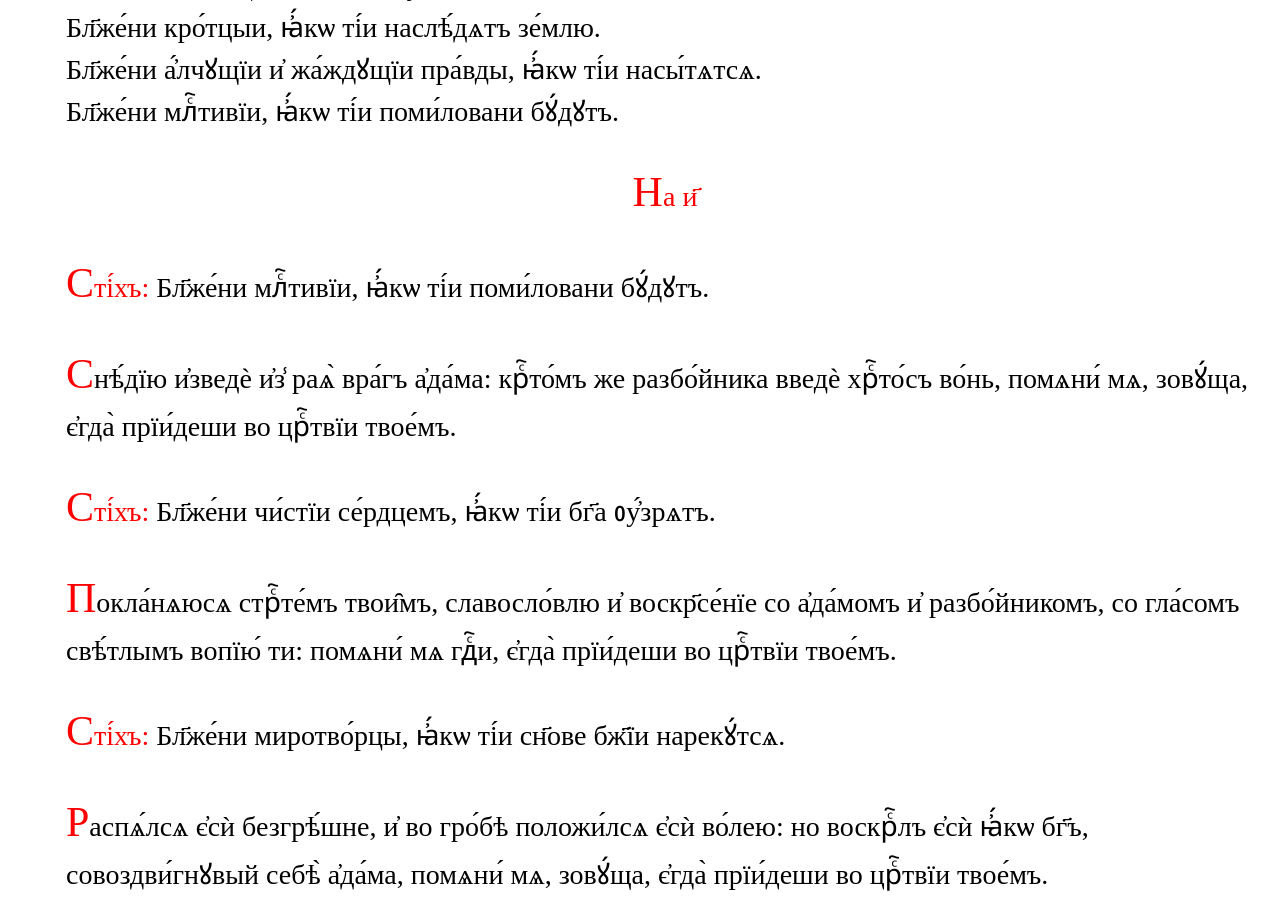
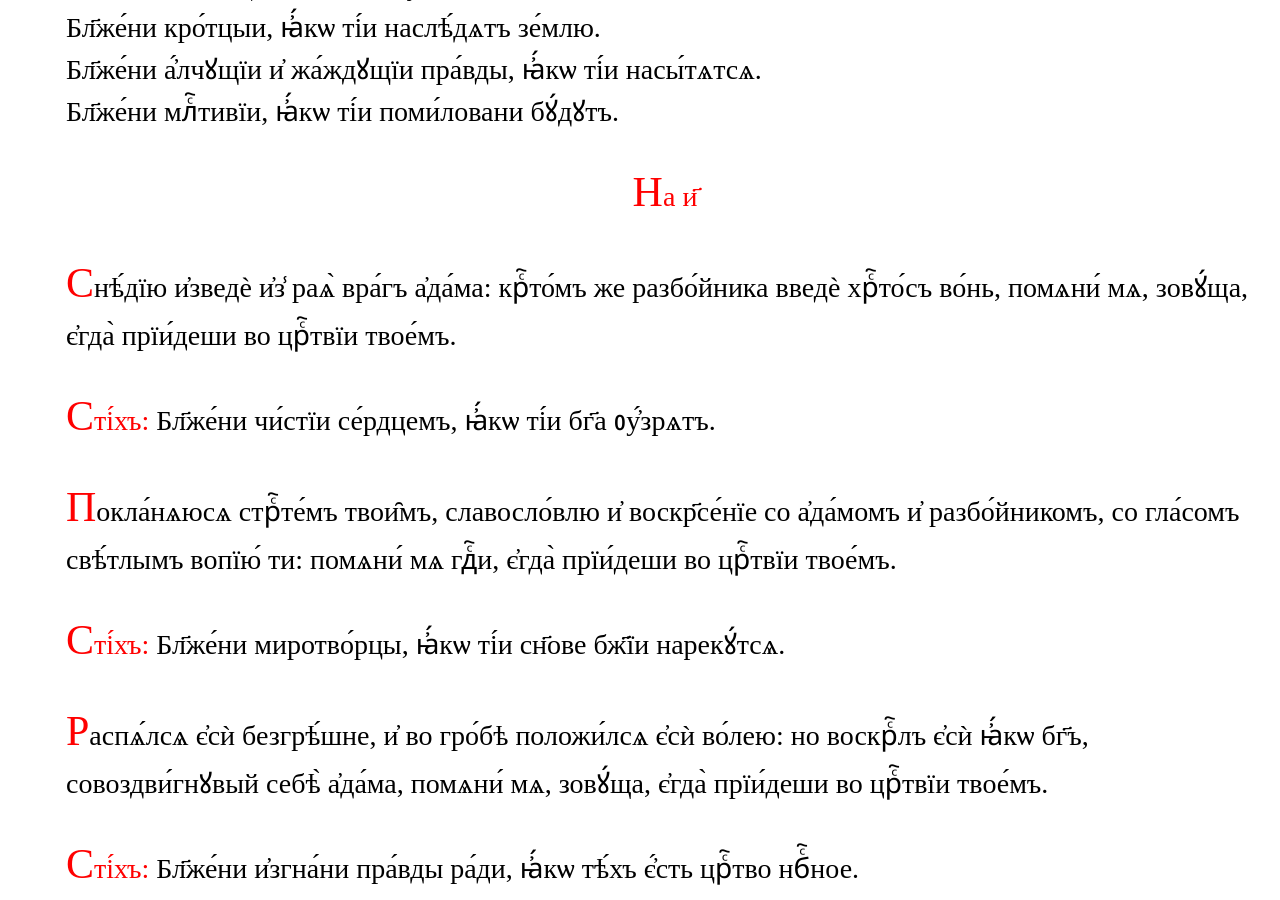
Before and after one commit to markjville/markjville.github.io, a Jekyll site: the page docs/Изобразительная/Гл1.html, which Jekyll copies as it is, in a window 1280 px wide and 900 px high, scrolled down 354 px. Built offline with Jekyll 4.4.1, drawn with Linux system fonts in a browser that asks for light colours; some web fonts are replaced; comment, search, counter and statistics services are not loaded.

Commit message:
Update Гл1.html

```diff
--- a/docs/Изобразительная/Гл1.html
+++ b/docs/Изобразительная/Гл1.html
@@ -43,7 +43,6 @@ p::first-letter {
 Бл҃же́ни млⷭ҇тивїи, ꙗ҆́кѡ ті́и поми́ловани бꙋ́дꙋтъ.<br/>
 <p align="center" ><font color="#ff0000"><font face="Ponomar Unicode">На
 и҃</font></font><br/>
-<p><font face="Ponomar Unicode"><font color="red">Сті́хъ: </font>Бл҃же́ни млⷭ҇тивїи, ꙗ҆́кѡ ті́и поми́ловани бꙋ́дꙋтъ.<br/>
 <p><font face="Ponomar Unicode">Снѣ́дїю и҆зведѐ и҆з̾ раѧ̀ вра́гъ а҆да́ма: крⷭ҇то́мъ же разбо́йника введѐ хрⷭ҇то́съ во́нь, помѧни́ мѧ, зовꙋ́ща, є҆гда̀ прїи́деши во црⷭ҇твїи твое́мъ.</font></p>
 <p><font face="Ponomar Unicode"><font color="red">Сті́хъ: </font>Бл҃же́ни чи́стїи се́рдцемъ, ꙗ҆́кѡ ті́и бг҃а ᲂу҆́зрѧтъ.</font></p>
 <p><font face="Ponomar Unicode">Покла́нѧюсѧ стрⷭ҇те́мъ твои̑мъ, славосло́влю и҆ воскр҃се́нїе со а҆да́момъ и҆ разбо́йникомъ, со гла́сомъ свѣ́тлымъ вопїю́ ти: помѧни́ мѧ гдⷭ҇и, є҆гда̀ прїи́деши во црⷭ҇твїи твое́мъ.</font></p>
```
